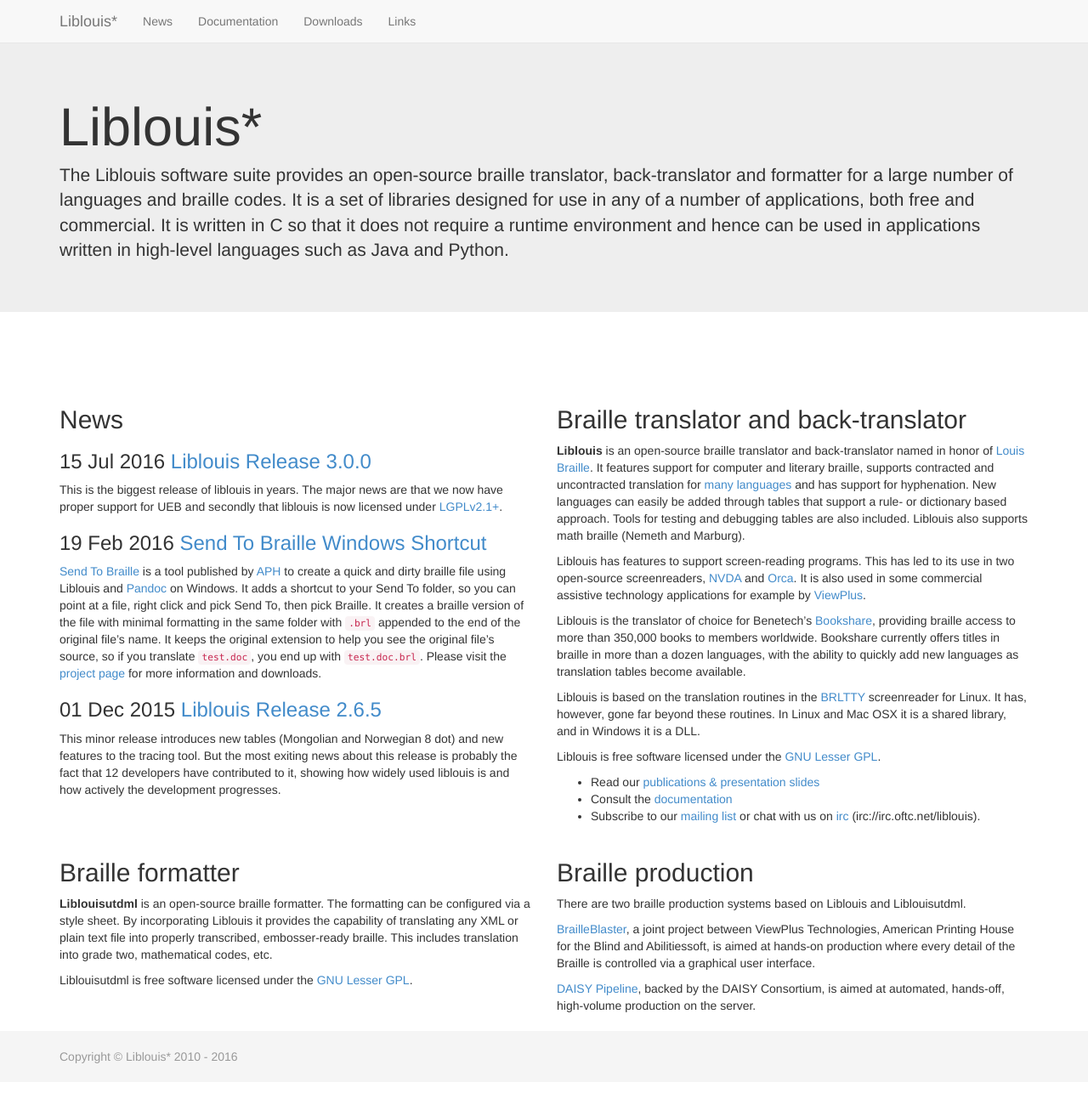
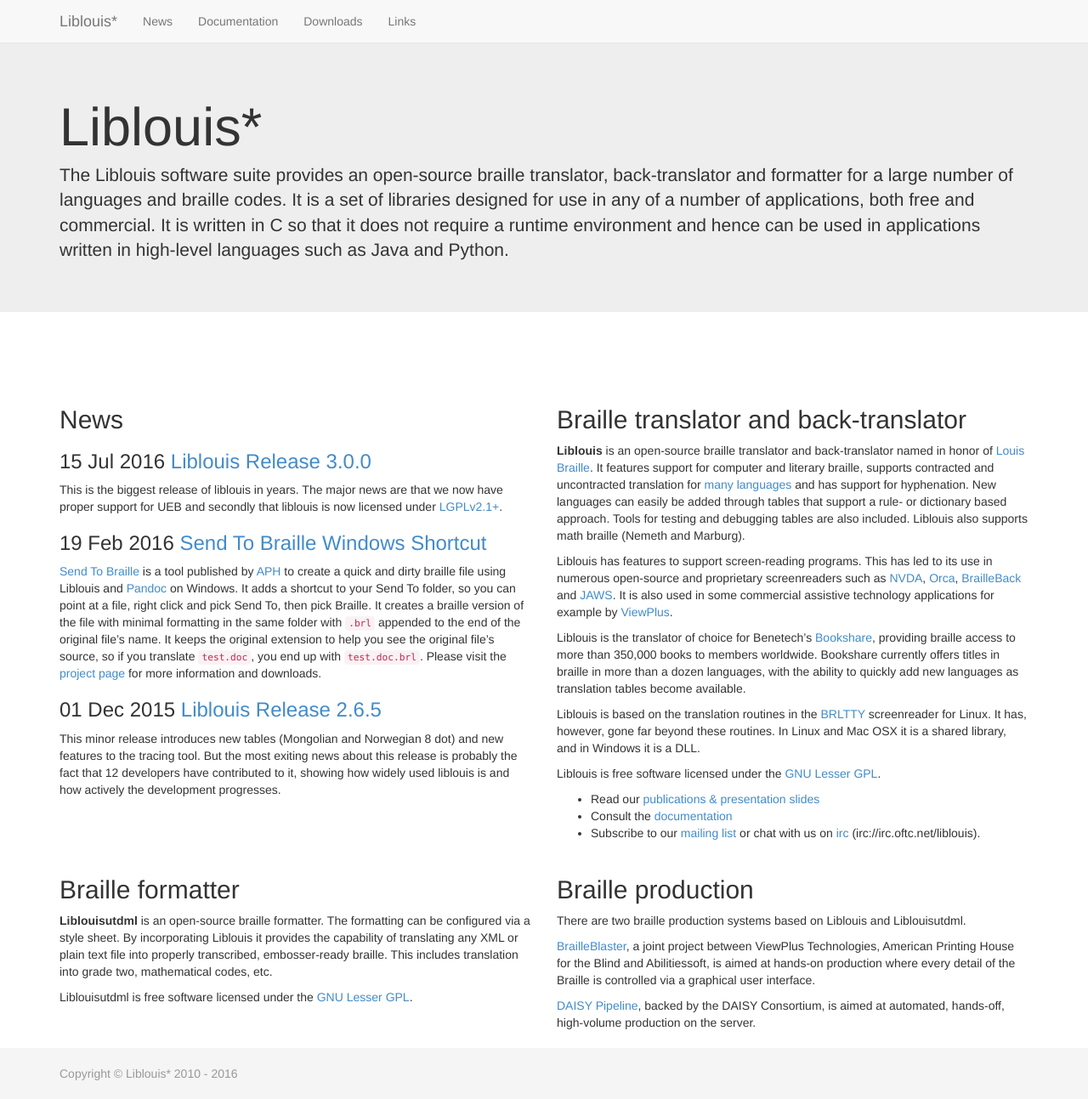
Before and after one commit to liblouis/liblouis.github.io, a Jekyll site: the page built from index.md, in a window 1280 px wide and 1293 px high. Shown: the whole window at 85% size. Built offline with Jekyll 4.4.1, drawn with Linux system fonts in a browser that asks for light colours.

Commit message:
Add BrailleBack and Jaws screenreaders

```diff
--- a/index.md
+++ b/index.md
@@ -25,7 +25,7 @@
 
 **Liblouis** is an open-source braille translator and back-translator named in honor of [Louis Braille](http://en.wikipedia.org/wiki/Louis_Braille). It features support for computer and literary braille, supports contracted and uncontracted translation for [many languages](https://github.com/liblouis/liblouis/tree/master/tables) and has support for hyphenation. New languages can easily be added through tables that support a rule- or dictionary based approach. Tools for testing and debugging tables are also included. Liblouis also supports math braille (Nemeth and Marburg).
 
-Liblouis has features to support screen-reading programs. This has led to its use in two open-source screenreaders, [NVDA](http://www.nvda-project.org/) and [Orca](http://live.gnome.org/Orca). It is also used in some commercial assistive technology applications for example by [ViewPlus](http://www.viewplus.com).
+Liblouis has features to support screen-reading programs. This has led to its use in numerous open-source and proprietary screenreaders such as [NVDA](http://www.nvda-project.org/), [Orca](http://live.gnome.org/Orca), [BrailleBack](https://github.com/google/brailleback) and [JAWS](http://www.freedomscientific.com/Products/Blindness/JAWS). It is also used in some commercial assistive technology applications for example by [ViewPlus](http://www.viewplus.com).
 
 Liblouis is the translator of choice for Benetech’s [Bookshare](http://www.bookshare.org), providing braille access to more than 350,000 books to members worldwide. Bookshare currently offers titles in braille in more than a dozen languages, with the ability to quickly add new languages as translation tables become available.
 
```
